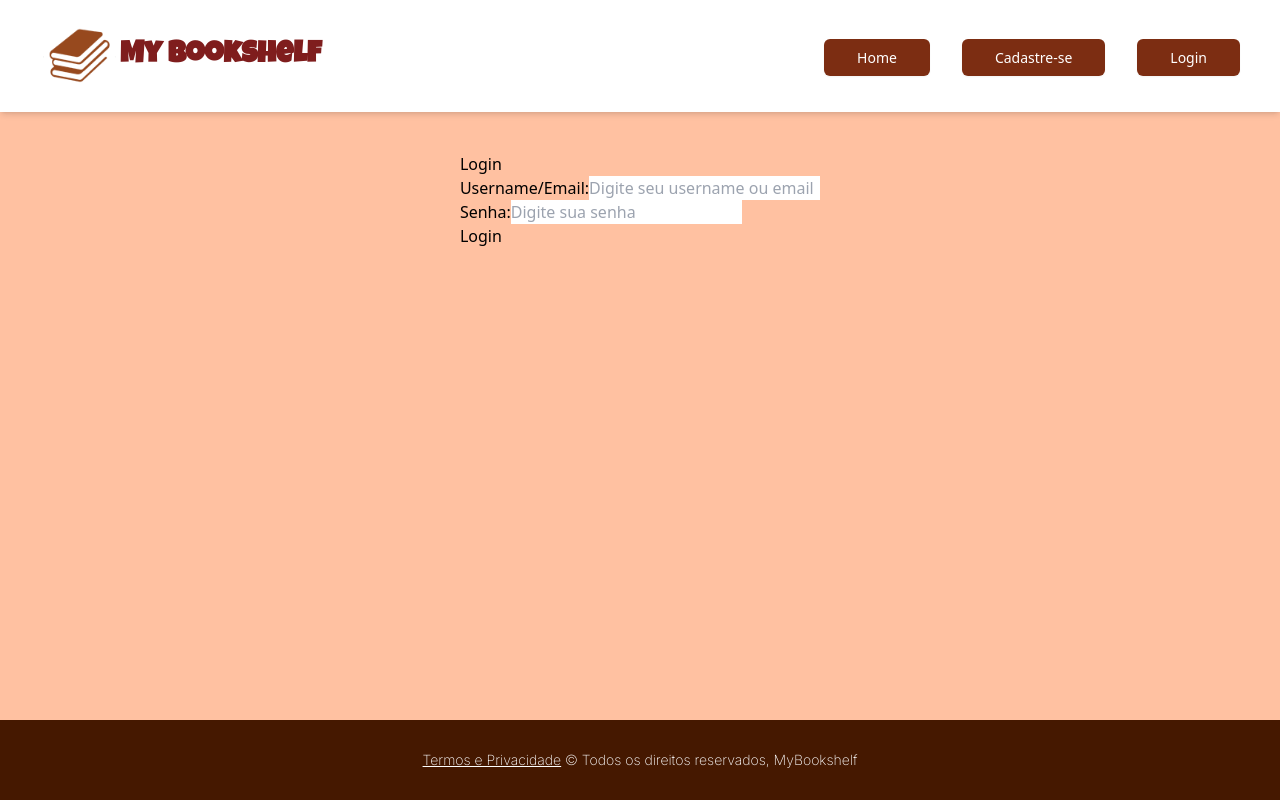
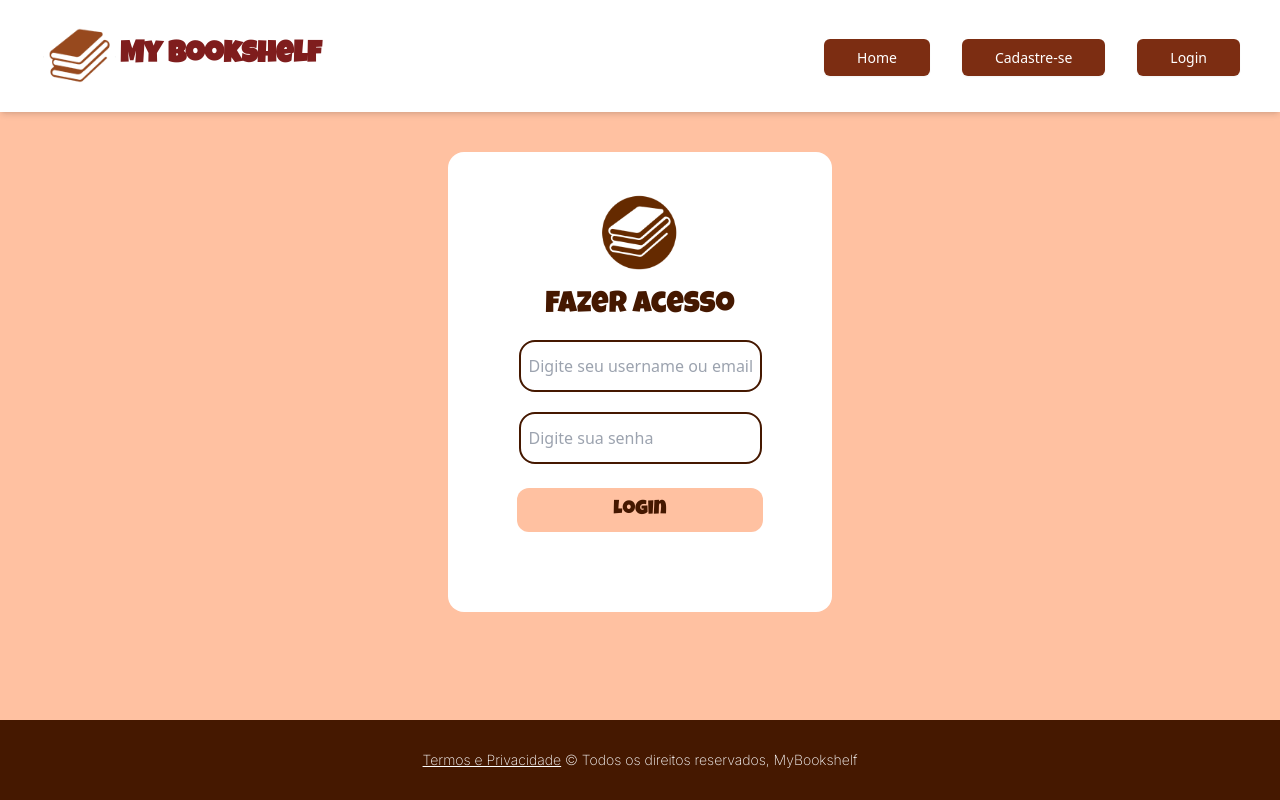
Before and after one commit to Calteryeker/my-bookshelf, a Next.js app in the folder frontend/: page /login in a window 1280 px wide. Built offline with nearby package versions, Linux system fonts and the light colour scheme; a web font is replaced by a local one.

Commit message:
login finished

```diff
--- a/frontend/src/pages/login.js
+++ b/frontend/src/pages/login.js
@@ -19,32 +19,32 @@ export default function Login() {
     });
 
     return (
-        <div className="pt-28 flex flex-col overflow-y-scroll items-stretch justify-between bg-romantic-1 min-h-screen ">
+        <div className="pt-28 flex flex-col overflow-y-scroll justify-between bg-romantic-1 min-h-screen ">
             <Head>
                 <title>MyBookshelf | Login</title>
                 <link rel="icon" href="/logo.png" />
             </Head>
-            <Navbar />
-            <div className="flex flex-col items-center mt-10">
+            <Navbar className="md_c:"/>
+            <div className="flex flex-col items-center mt-10 bg-white rounded-2xl mx-auto w-96 pb-20 md_c:w-96 md_c:mx-auto">
                 <Formik initialValues={{}} onSubmit={handleClickLogin} validationSchema={validationLogin}>
-                    <Form >
-                        <h2 className="login-form-title">Login</h2>
-                        <div className="login-form-group">
-                            <label className="login-form-field-type">Username/Email:
-                                <Field name="username" className="form-field" placeholder="Digite seu username ou email" />
-                                <ErrorMessage component="span" name="username" className="form-error" />
+                    <Form className="items-center flex flex-col">
+                        <img src="/images/logo_bg_brow.png" className="mx-auto mt-10" width={80} height={80} />
+                        <h2 className="font-luck text-brow_pod-1 text-center text-3xl my-4">Fazer Acesso</h2>
+                        <div className="mb-5">
+                            <label className="">
+                                <Field name="username" className="rounded-2xl py-3 border-brow_pod-1 border-2 pl-2" placeholder="Digite seu username ou email" />
+                                <ErrorMessage component="p" name="username" className="text-xs text-red-700 text-center" />
                             </label>
                         </div>
-                        <div className="login-form-group">
-                            <label className="login-form-field-type">Senha:
-                                <Field type="password" name="password" className="form-field" placeholder="Digite sua senha" />
-                                <ErrorMessage component="span" name="password" className="form-error" />
+                        <div className="">
+                            <label className="">
+                                <Field type="password" name="password" className="rounded-2xl py-3 border-brow_pod-1 border-2 pl-2" placeholder="Digite sua senha" />
+                                <ErrorMessage component="p" name="password" className="text-xs text-red-700 text-center" />
                             </label>
                         </div>
-                        <button className="button" type="submit">
+                        <button className="rounded-xl bg-romantic-1 text-brow_pod-1 font-luck text-xl px-24 py-2 mt-6" type="submit">
                             Login
                         </button>
-
                     </Form>
                 </Formik>
             </div>
```
Also changed, not shown: frontend/public/images/logo_bg_brow.png (added).
